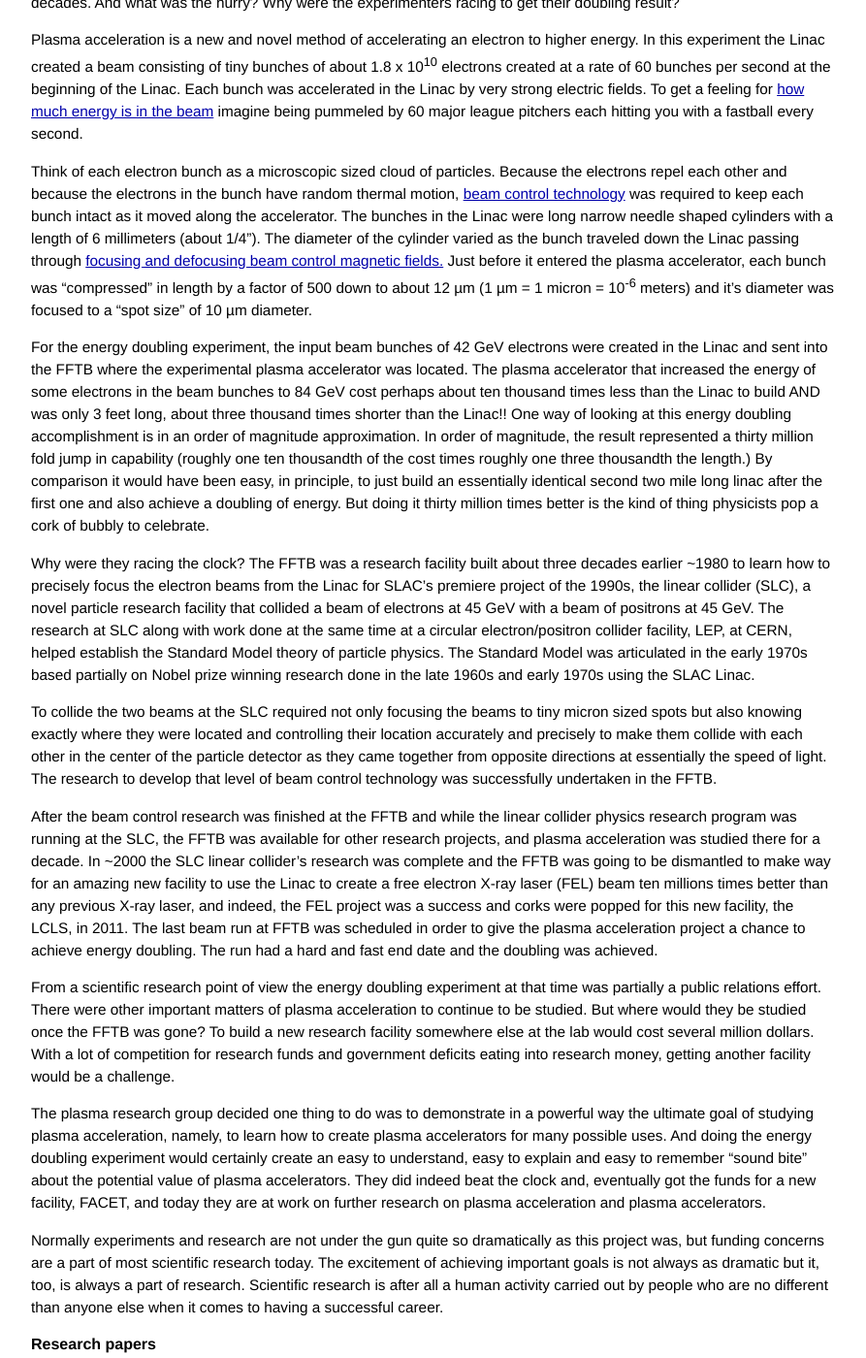
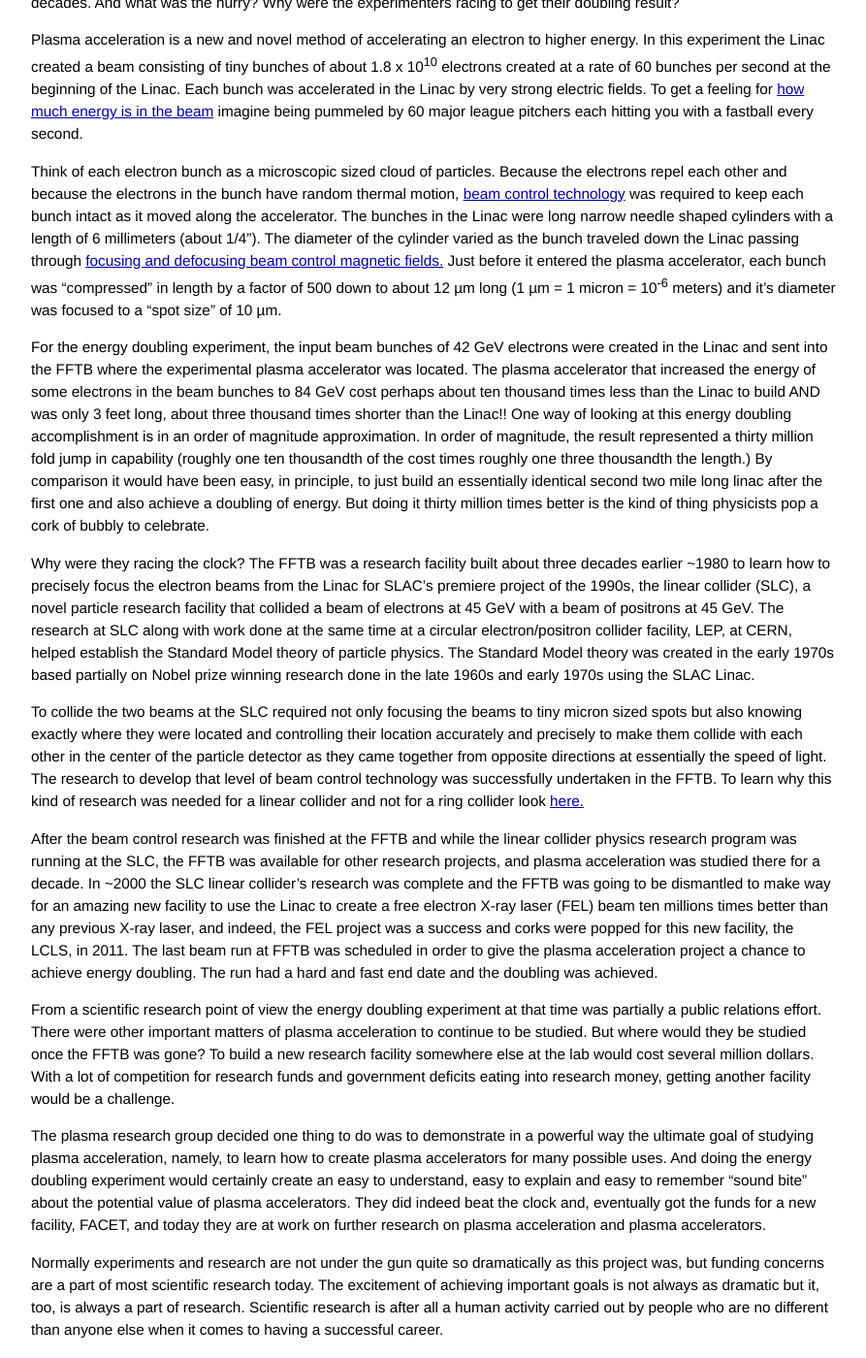
Before and after one commit to grbfacet/facet, a Jekyll site: the page built from energy-doubling-explained.md, in a window 1280 px wide and 1400 px high, scrolled down 2495 px. Shown: the whole window at 97% size, without its empty margins (193-1086 px from the left). Built offline with Jekyll 4.4.1, drawn with Linux system fonts in a browser that asks for light colours.

Commit message:
Update energy-doubling-explained.md

```diff
--- a/energy-doubling-explained.md
+++ b/energy-doubling-explained.md
@@ -58,13 +58,13 @@
 
 Plasma acceleration is a new and novel method of accelerating an electron to higher energy. In this experiment the Linac created a beam consisting of tiny bunches of about 1.8 x 10<sup>10</sup> electrons created at a rate of 60 bunches per second at the beginning of the Linac. Each bunch was accelerated in the Linac by very strong electric fields. To get a feeling for [how much energy is in the beam](/beam-acceleration-tutorial.html#the-beam-bunch-energy) imagine being pummeled by 60 major league pitchers each hitting you with a fastball every second.
 
-Think of each electron bunch as a microscopic sized cloud of particles. Because the electrons repel each other and because the electrons in the bunch have random thermal motion, [beam control technology](/beam-control-tutorial.html) was required to keep each bunch intact as it moved along the accelerator. The bunches in the Linac were long narrow needle shaped cylinders with a length of 6 millimeters (about 1/4"). The diameter of the cylinder varied as the bunch traveled down the Linac passing through [focusing and defocusing beam control magnetic fields.](/beam-control-tutorial.html#focusing-the-beam-bunch) Just before it entered the plasma accelerator, each bunch was “compressed” in length by a factor of 500 down to about 12 µm (1 µm = 1 micron = 10<sup>-6</sup> meters) and it’s diameter was focused to a “spot size” of 10 µm diameter.
+Think of each electron bunch as a microscopic sized cloud of particles. Because the electrons repel each other and because the electrons in the bunch have random thermal motion, [beam control technology](/beam-control-tutorial.html) was required to keep each bunch intact as it moved along the accelerator. The bunches in the Linac were long narrow needle shaped cylinders with a length of 6 millimeters (about 1/4"). The diameter of the cylinder varied as the bunch traveled down the Linac passing through [focusing and defocusing beam control magnetic fields.](/beam-control-tutorial.html#focusing-the-beam-bunch) Just before it entered the plasma accelerator, each bunch was “compressed” in length by a factor of 500 down to about 12 µm long (1 µm = 1 micron = 10<sup>-6</sup> meters) and it’s diameter was focused to a “spot size” of 10 µm.
 
 For the energy doubling experiment, the input beam bunches of 42 GeV electrons were created in the Linac and sent into the FFTB where the experimental plasma accelerator was located. The plasma accelerator that increased the energy of some electrons in the beam bunches to 84 GeV cost perhaps about ten thousand times less than the Linac to build AND was only 3 feet long, about three thousand times shorter than the Linac!! One way of looking at this  energy doubling accomplishment is in an order of magnitude approximation. In order of magnitude, the result represented a thirty million fold jump in capability (roughly one ten thousandth of the cost times roughly one three thousandth the length.) By comparison it would have been easy, in principle, to just build an essentially identical second two mile long linac after the first one and also achieve a doubling of energy. But doing it thirty million times better is the kind of thing physicists pop a cork of bubbly to celebrate.
 
-Why were they racing the clock? The FFTB was a research facility built about three decades earlier ~1980 to learn how to precisely focus the electron beams from the Linac for SLAC’s premiere project of the 1990s, the linear collider (SLC), a novel particle research facility that collided a beam of electrons at 45 GeV with a beam of positrons at 45 GeV. The research at SLC along with work done at the same time at a circular electron/positron collider facility, LEP, at CERN, helped establish the Standard Model theory of particle physics. The Standard Model was articulated in the early 1970s based partially on Nobel prize winning research done in the late 1960s and early 1970s using the SLAC Linac.
+Why were they racing the clock? The FFTB was a research facility built about three decades earlier ~1980 to learn how to precisely focus the electron beams from the Linac for SLAC’s premiere project of the 1990s, the linear collider (SLC), a novel particle research facility that collided a beam of electrons at 45 GeV with a beam of positrons at 45 GeV. The research at SLC along with work done at the same time at a circular electron/positron collider facility, LEP, at CERN, helped establish the Standard Model theory of particle physics. The Standard Model theory was created in the early 1970s based partially on Nobel prize winning research done in the late 1960s and early 1970s using the SLAC Linac.
 
-To collide the two beams at the SLC required not only focusing the beams to tiny micron sized spots but also knowing exactly where they were located and controlling their location accurately and precisely to make them collide with each other in the center of the particle detector as they came together from opposite directions at essentially the speed of light. The research to develop that level of beam control technology was successfully undertaken in the FFTB.
+To collide the two beams at the SLC required not only focusing the beams to tiny micron sized spots but also knowing exactly where they were located and controlling their location accurately and precisely to make them collide with each other in the center of the particle detector as they came together from opposite directions at essentially the speed of light. The research to develop that level of beam control technology was successfully undertaken in the FFTB. To learn why this kind of research was needed for a linear collider and not for a ring collider look [here.](/beam-acceleration-tutorial.html#linear-colliders-versus-ring-circular-colliders)
 
 After the beam control research was finished at the FFTB and while the linear collider physics research program was running at the SLC, the FFTB was available for other research projects, and plasma acceleration was studied there for a decade. In ~2000 the SLC linear collider’s research was complete and the FFTB was going to be dismantled to make way for an amazing new facility to use the Linac to create a free electron X-ray laser (FEL) beam ten millions times better than any previous X-ray laser, and indeed, the FEL project was a success and corks were popped for this new facility, the LCLS, in 2011. The last beam run at FFTB was scheduled in order to give the plasma acceleration project a chance to achieve energy doubling. The run had a hard and fast end date and the doubling was achieved.
 
```
